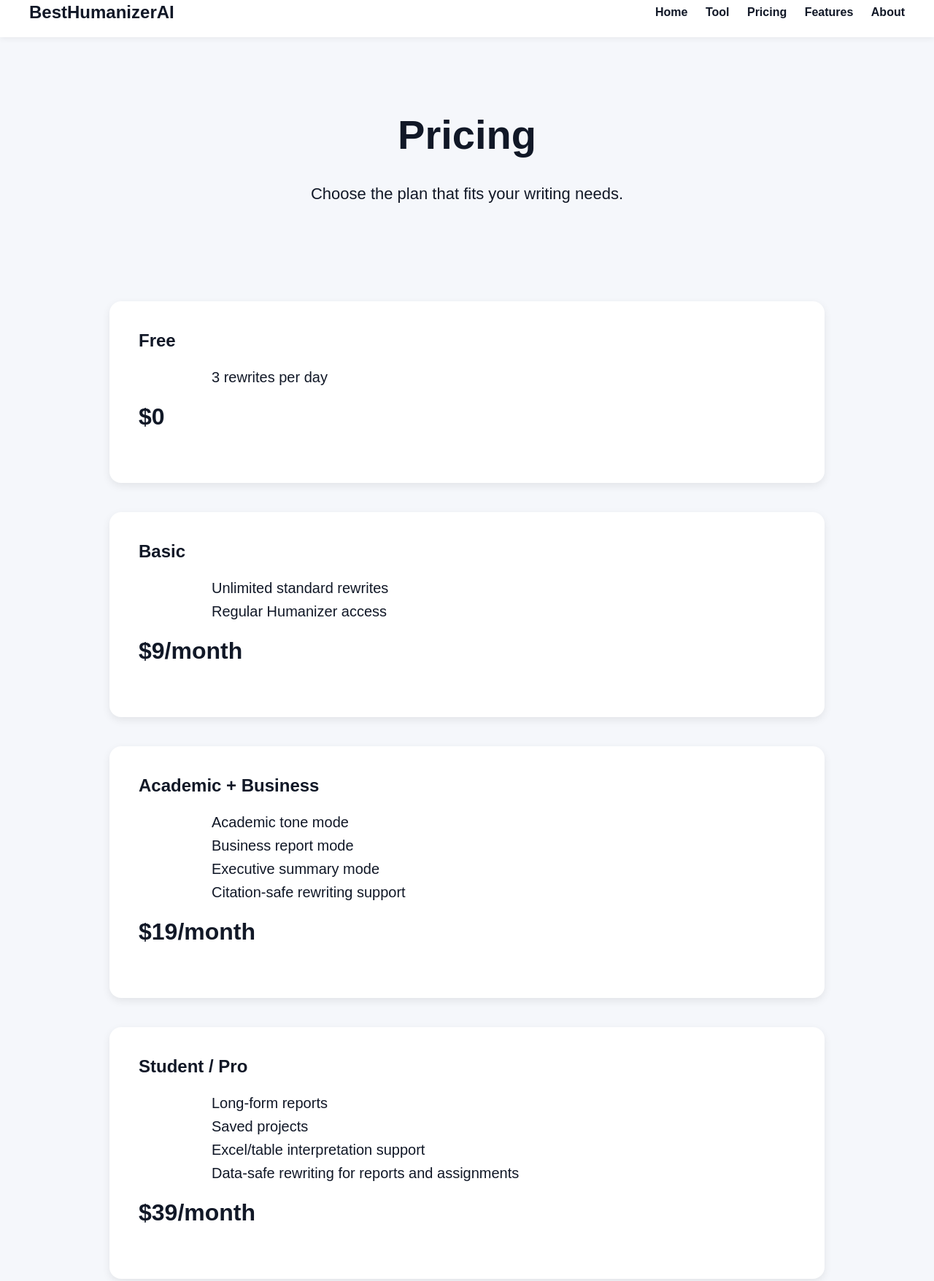
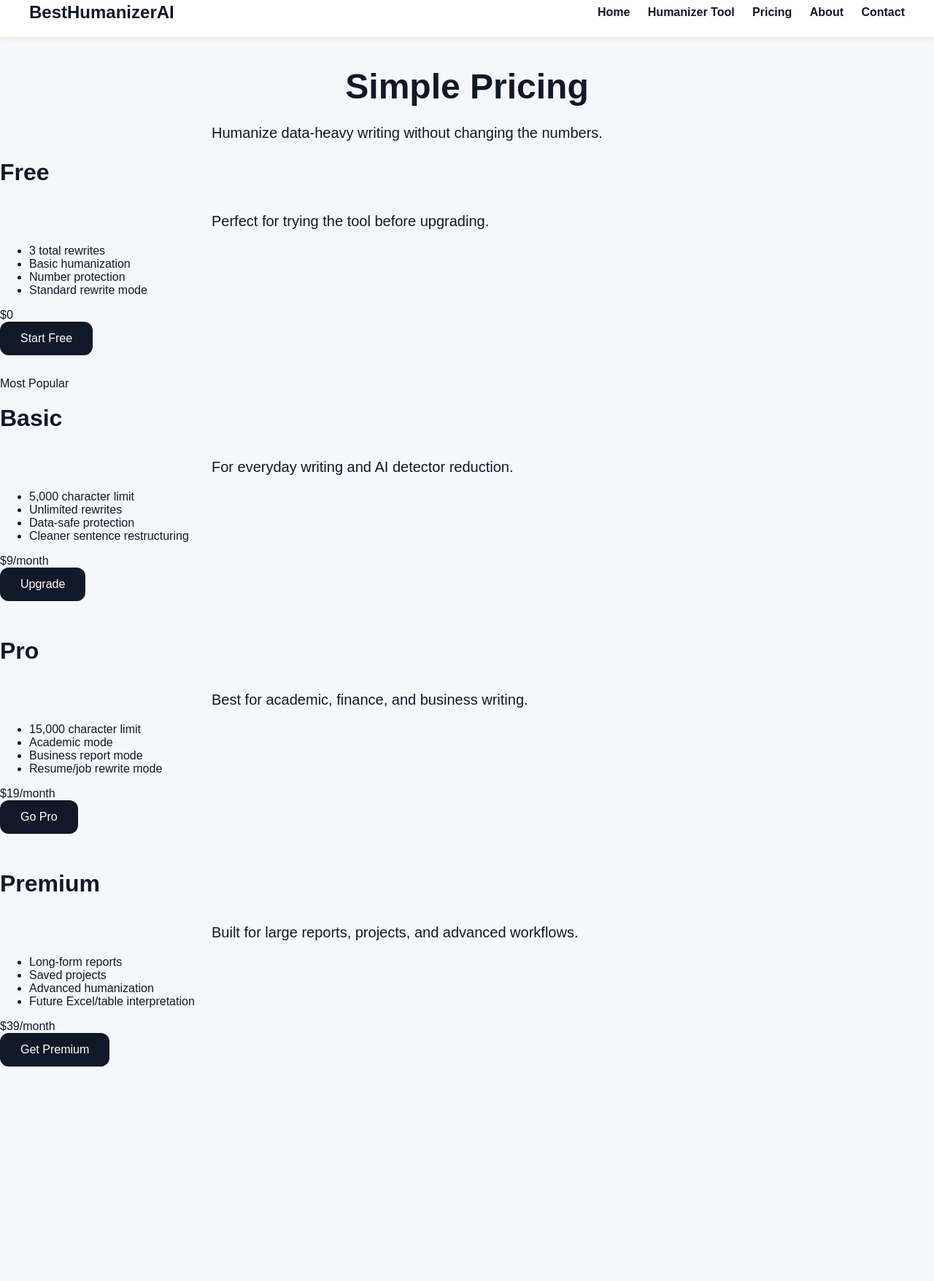
Before and after one commit to karlijc92/besthumanizerai, a plain HTML site: page pricing.html in a window 1280 px wide. Shown: the part 17-1773 px from the top of the page at 73% size. After the commit the page ends 1509 px from the top, so only its background shows below. Drawn offline with Linux system fonts and the light colour scheme.

Commit message:
Update pricing.html

```diff
--- a/pricing.html
+++ b/pricing.html
@@ -12,52 +12,140 @@
 <body>
 
   <nav class="navbar">
-    <div class="logo">BestHumanizerAI</div>
+    <div class="logo">
+      BestHumanizerAI
+    </div>
 
     <div class="nav-links">
       <a href="index.html">Home</a>
-      <a href="tool.html">Tool</a>
+      <a href="tool.html">Humanizer Tool</a>
       <a href="pricing.html">Pricing</a>
-      <a href="features.html">Features</a>
       <a href="about.html">About</a>
+      <a href="contact.html">Contact</a>
     </div>
   </nav>
 
-  <section class="hero">
-    <h1>Pricing</h1>
-    <p>Choose the plan that fits your writing needs.</p>
-  </section>
+  <main class="pricing-page">
 
-  <div class="pricing-box">
-    <h2>Free</h2>
-    <p>3 rewrites per day</p>
-    <h3>$0</h3>
-  </div>
+    <section class="pricing-hero">
+      <h1>
+        Simple Pricing
+      </h1>
 
-  <div class="pricing-box">
-    <h2>Basic</h2>
-    <p>Unlimited standard rewrites</p>
-    <p>Regular Humanizer access</p>
-    <h3>$9/month</h3>
-  </div>
+      <p>
+        Humanize data-heavy writing without changing the numbers.
+      </p>
+    </section>
 
-  <div class="pricing-box">
-    <h2>Academic + Business</h2>
-    <p>Academic tone mode</p>
-    <p>Business report mode</p>
-    <p>Executive summary mode</p>
-    <p>Citation-safe rewriting support</p>
-    <h3>$19/month</h3>
-  </div>
+    <section class="pricing-grid">
 
-  <div class="pricing-box">
-    <h2>Student / Pro</h2>
-    <p>Long-form reports</p>
-    <p>Saved projects</p>
-    <p>Excel/table interpretation support</p>
-    <p>Data-safe rewriting for reports and assignments</p>
-    <h3>$39/month</h3>
-  </div>
+      <div class="pricing-card">
+
+        <h3>Free</h3>
+
+        <p class="pricing-description">
+          Perfect for trying the tool before upgrading.
+        </p>
+
+        <ul class="pricing-features">
+          <li>3 total rewrites</li>
+          <li>Basic humanization</li>
+          <li>Number protection</li>
+          <li>Standard rewrite mode</li>
+        </ul>
+
+        <div class="price">
+          $0
+        </div>
+
+        <button class="pricing-button">
+          Start Free
+        </button>
+
+      </div>
+
+      <div class="pricing-card featured-card">
+
+        <div class="popular-badge">
+          Most Popular
+        </div>
+
+        <h3>Basic</h3>
+
+        <p class="pricing-description">
+          For everyday writing and AI detector reduction.
+        </p>
+
+        <ul class="pricing-features">
+          <li>5,000 character limit</li>
+          <li>Unlimited rewrites</li>
+          <li>Data-safe protection</li>
+          <li>Cleaner sentence restructuring</li>
+        </ul>
+
+        <div class="price">
+          $9<span>/month</span>
+        </div>
+
+        <button class="pricing-button">
+          Upgrade
+        </button>
+
+      </div>
+
+      <div class="pricing-card">
+
+        <h3>Pro</h3>
+
+        <p class="pricing-description">
+          Best for academic, finance, and business writing.
+        </p>
+
+        <ul class="pricing-features">
+          <li>15,000 character limit</li>
+          <li>Academic mode</li>
+          <li>Business report mode</li>
+          <li>Resume/job rewrite mode</li>
+        </ul>
+
+        <div class="price">
+          $19<span>/month</span>
+        </div>
+
+        <button class="pricing-button">
+          Go Pro
+        </button>
+
+      </div>
+
+      <div class="pricing-card">
+
+        <h3>Premium</h3>
+
+        <p class="pricing-description">
+          Built for large reports, projects, and advanced workflows.
+        </p>
+
+        <ul class="pricing-features">
+          <li>Long-form reports</li>
+          <li>Saved projects</li>
+          <li>Advanced humanization</li>
+          <li>Future Excel/table interpretation</li>
+        </ul>
+
+        <div class="price">
+          $39<span>/month</span>
+        </div>
+
+        <button class="pricing-button">
+          Get Premium
+        </button>
+
+      </div>
+
+    </section>
+
+  </main>
 
 </body>
 </html>
```
